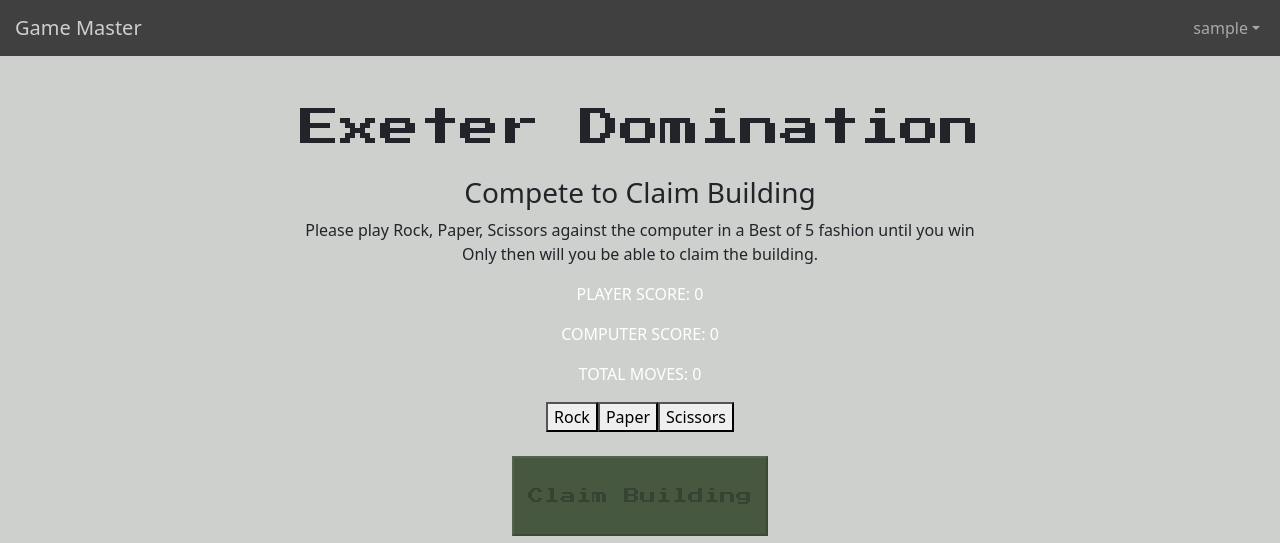
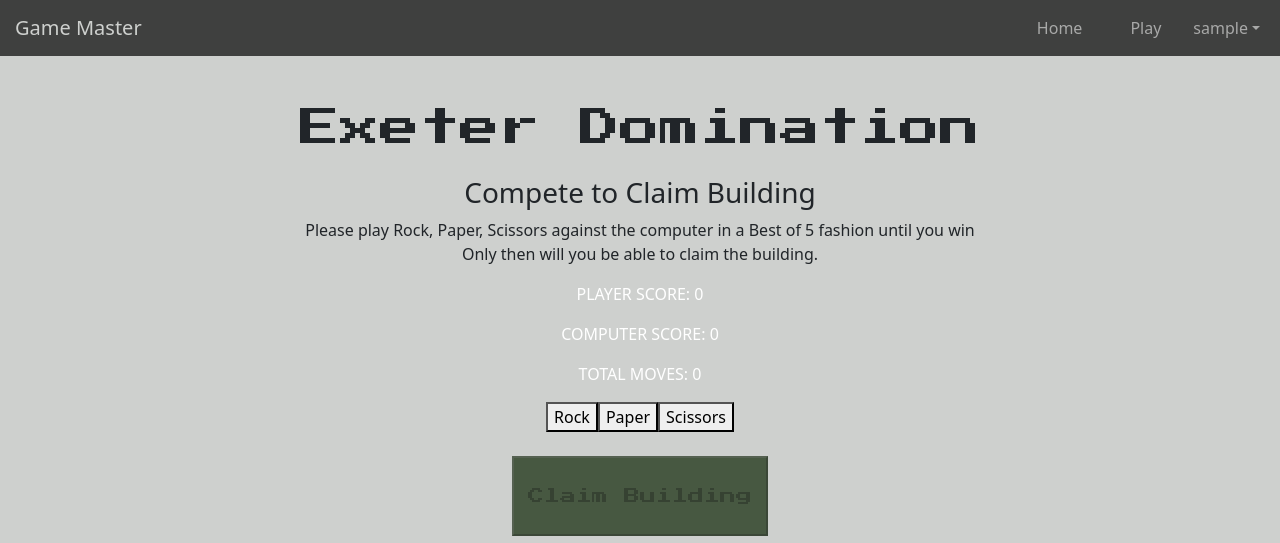
Before and after one commit to TreeveWhite/ecm2434-project, a Django app: page /game in a window 1280 px wide. Shown: the top 543 px of the page. Run offline with Django 4.2, Linux system fonts and the light colour scheme; the visitor is signed in with stand-in values (Sample User, id 1).

Commit message:
changed navbar

```diff
--- a/TheProject/exeterDomination/templates/exeterDomination/navbar.html
+++ b/TheProject/exeterDomination/templates/exeterDomination/navbar.html
@@ -14,13 +14,18 @@
         <div class="container-fluid justify-content-end">
             <ul class="navbar-nav">
             {% if request.user.is_authenticated %}
+                <li class="nav-item px-3">
+                    <a class="nav-link " href="/">Home</a>
+                </li>
+                <li class="nav-item px-3">
+                    <a class="nav-link " href="game">Play</a>
+                </li>
                 <li class="nav-item dropdown">
                     <a class="nav-link dropdown-toggle" type="button" id="dropDownMenuButton1" data-bs-toggle="dropdown" aria-haspopup="true" aria-expanded="false">{{ request.user.username }}</a>
                     <ul class = "dropdown-menu dropdown-menu-end" aria-labelledby="dropDownMenuButton1">
                         {% if request.user.is_staff or request.user.is_superuser %}
                             <li><a class="dropdown-item" href="admin">Admin</a></li>
                         {% endif %}
-                            <li><a class="dropdown-item" href="/">Home</a></li>
                         <li><a class="dropdown-item" href="leaderboard">Leaderboard</a></li>
                         <li><a class="dropdown-item" href="teams">Teams</a></li>
                         <li><a class="dropdown-item" href="logout">Logout</a></li>
```
